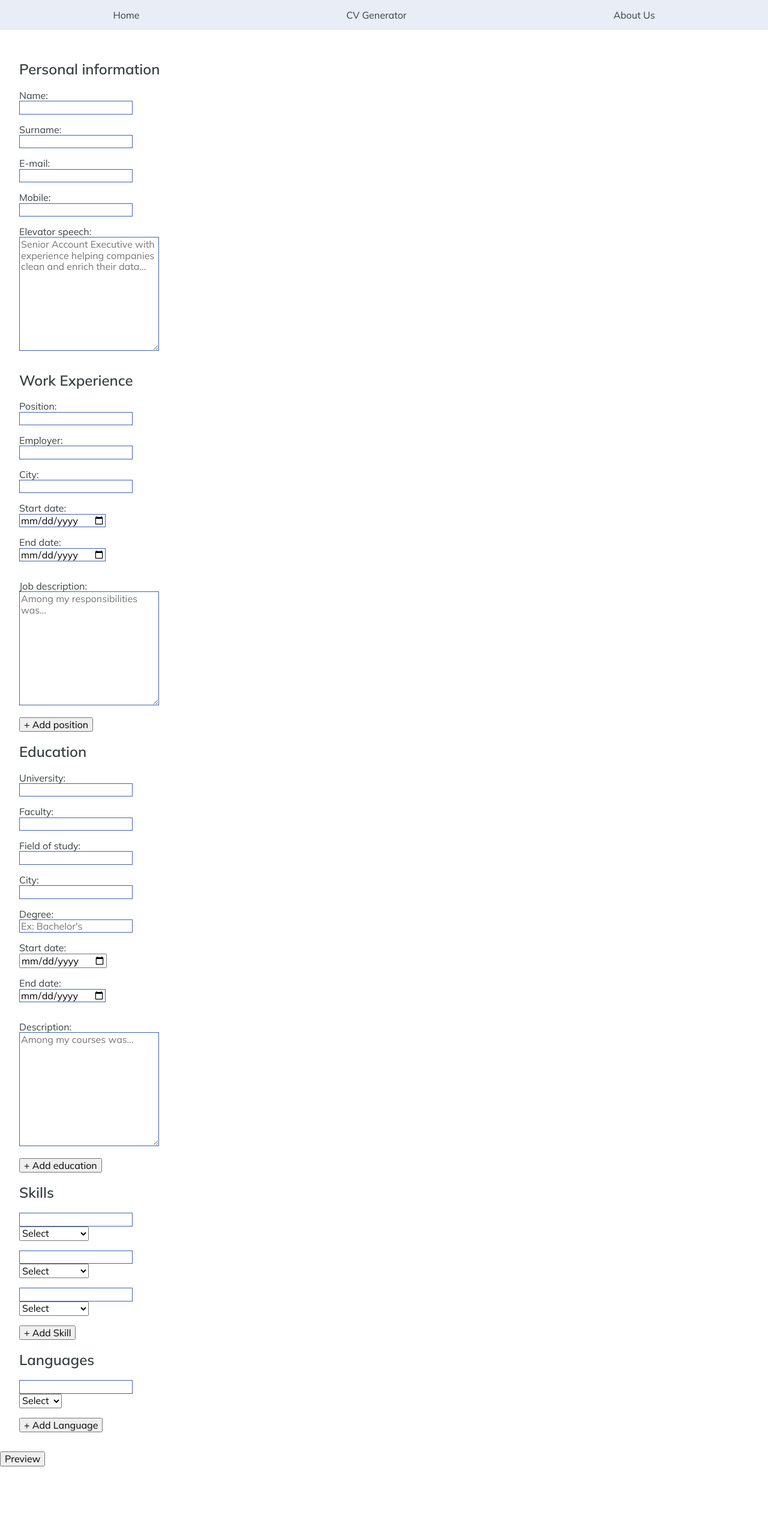
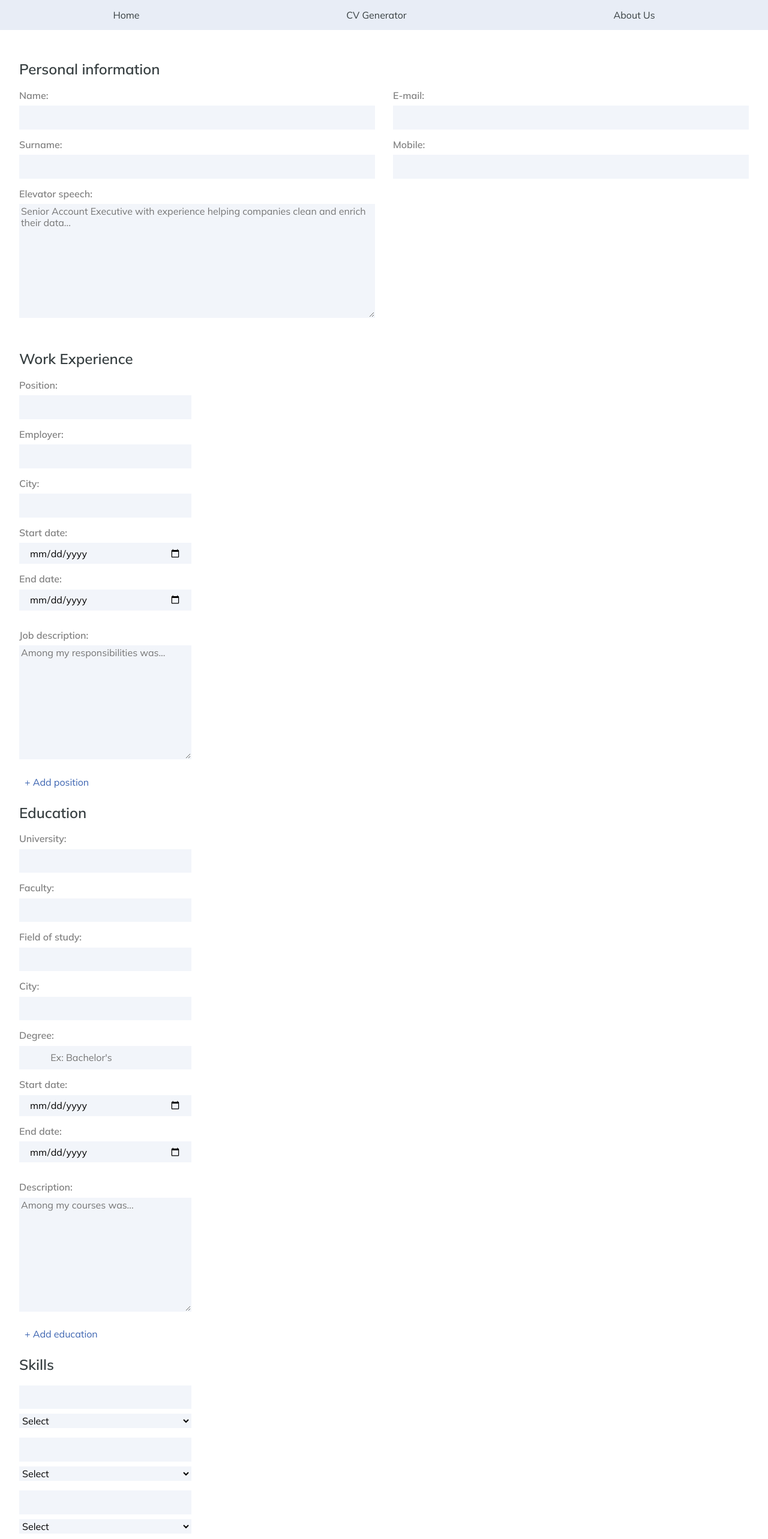
Before and after one commit to htmlena/cv-genius, a React (Create React App) app: page /cv-generator in a window 1280 px wide. Shown: the top 2566 px of the page at 60% size. Before the commit the page ends 2445 px from the top, so only its background shows below. Built offline with nearby package versions, Linux system fonts and the light colour scheme; what @react-pdf/renderer would draw is missing.

Commit message:
first breakpoints

```diff
--- a/src/components/Education/Education.jsx
+++ b/src/components/Education/Education.jsx
@@ -13,7 +13,7 @@ const Education = ({ education, setEducation }) => {
                 University:
               </label>
               <input
-                className="input"
+                className="input text-input"
                 type="text"
                 value={x.university}
                 onChange={(e) => {
@@ -30,7 +30,7 @@ const Education = ({ education, setEducation }) => {
                 Faculty:
               </label>
               <input
-                className="input"
+                className="input text-input"
                 type="text"
                 value={x.faculty}
                 onChange={(e) => {
@@ -47,7 +47,7 @@ const Education = ({ education, setEducation }) => {
                 Field of study:
               </label>
               <input
-                className="input"
+                className="input text-input"
                 type="text"
                 value={x.fieldOfStudy}
                 onChange={(e) => {
@@ -65,7 +65,7 @@ const Education = ({ education, setEducation }) => {
                 City:
               </label>
               <input
-                className="input"
+                className="input text-input"
                 type="text"
                 value={x.city}
                 onChange={(e) => {
@@ -83,7 +83,7 @@ const Education = ({ education, setEducation }) => {
                 Degree:
               </label>
               <input
-                className="input"
+                className="input text-input"
                 type="text"
                 value={x.degree}
                 onChange={(e) => {
@@ -101,8 +101,7 @@ const Education = ({ education, setEducation }) => {
                 Start date:
               </label>
               <input
-                className="input"
-                className="date-input"
+                className="input date-input"
                 type="date"
                 value={x.startDate}
                 onChange={(e) => {
@@ -154,6 +153,7 @@ const Education = ({ education, setEducation }) => {
 
       <div>
         <button
+          className="add-button"
           type="button"
           onClick={() => {
             const copiedEducation = [...education];
--- a/src/components/Generator/Generator.jsx
+++ b/src/components/Generator/Generator.jsx
@@ -96,6 +96,7 @@ const Generator = () => {
           </form>
           <div>
             <button
+              className="preview-button"
               onClick={() => {
                 if (previewVisible) {
                   setPreviewVisible(false);
--- a/src/components/Generator/style.scss
+++ b/src/components/Generator/style.scss
@@ -1,13 +1,20 @@
 .main-form-container {
   padding: 2rem;
+  display: flex;
+  flex-direction: column;
+  align-items: center;
 }
 
 .personal-info-container {
   margin-bottom: 2rem;
+  width: 100%;
 }
 
 .label-block {
   display: block;
+  color: gray;
+  margin-bottom: 0.5rem;
+  font-weight: 700;
 }
 
 .label-input-container {
@@ -16,6 +23,7 @@
 
 .date-input {
   margin: 0 0 1rem;
+  padding: 0.4rem 1rem;
 }
 
 .preview {
@@ -24,5 +32,70 @@
 }
 
 .input {
+  border: 1px solid #f2f5fa;
+  background-color: #f2f5fa;
+  width: 100%;
+}
+
+.text-input {
+  padding: 0.4rem 1.8rem;
+}
+
+.add-button {
+  padding: 0.5rem;
+  text-align: start;
+  border: 1px solid white;
+  background-color: white;
+  color: #3c64b1;
+  border-radius: 0.5rem;
+  font-weight: 400;
+}
+
+.add-button:hover,
+.add-button:focus {
+  cursor: pointer;
+  background-color: #f2f5fa;
+}
+
+.preview-button {
   border: 1px solid #3c64b1;
+  background-color: white;
+  color: #3c64b1;
+  border-radius: 0.5rem;
+  font-weight: 400;
+  padding: 1rem;
 }
+
+.preview-button:hover,
+.preview-button:focus {
+  cursor: pointer;
+  background-color: #3c64b1;
+  color: white;
+}
+
+@media (min-width: 375px) {
+  .text-input {
+    padding: 0.6rem 3.2rem;
+  }
+}
+
+@media (min-width: 688px) {
+  .main-form-container {
+    align-items: flex-start;
+  }
+
+  .personal-info-flex {
+    display: grid;
+    grid-template-columns: 1fr 1fr;
+    column-gap: 30px;
+  }
+
+  .name-surname-flex {
+  }
+
+  .email-mobile-flex {
+  }
+
+  .text-area-flex {
+  }
+}
--- a/src/components/Languages/Languages.jsx
+++ b/src/components/Languages/Languages.jsx
@@ -10,7 +10,7 @@ const Languages = ({ languageLevel, setLanguageLevel }) => {
           <div className="label-input-container">
             <label htmlFor="language"></label>
             <input
-              className="input"
+              className="input text-input"
               type="text"
               value={x.language}
               onChange={(e) => {
@@ -22,6 +22,7 @@ const Languages = ({ languageLevel, setLanguageLevel }) => {
 
             <label className="label-block" htmlFor="language"></label>
             <select
+              className="input"
               value={x.level}
               onChange={(e) => {
                 const oldLanguageLevel = [...languageLevel];
@@ -43,6 +44,7 @@ const Languages = ({ languageLevel, setLanguageLevel }) => {
       })}
       <div>
         <button
+          className="add-button"
           type="button"
           onClick={() => {
             const copiedLanguageLevel = [...languageLevel];
--- a/src/components/PersonalInfo/PersonalInfo.jsx
+++ b/src/components/PersonalInfo/PersonalInfo.jsx
@@ -15,14 +15,15 @@ const PersonalInfo = ({
 }) => {
   return (
     <div className="personal-info-container">
-      <div>
       <h2>Personal information</h2>
+      <div className="personal-info-flex">
+        <div name-surname-flex>
           <div className="label-input-container">
             <label className="label-block" htmlFor="name">
               Name:
             </label>
             <input
-            className="input"
+              className="input text-input"
               type="text"
               value={userName}
               onChange={(e) => setUserName(e.target.value)}
@@ -31,13 +32,13 @@ const PersonalInfo = ({
               required
             />
           </div>
-      </div>
+
           <div className="label-input-container">
             <label className="label-block" htmlFor="surname">
               Surname:
             </label>
             <input
-          className="input"
+              className="input text-input"
               type="text"
               value={userSurname}
               onChange={(e) => setUserSurname(e.target.value)}
@@ -46,12 +47,14 @@ const PersonalInfo = ({
               required
             />
           </div>
+        </div>
+        <div className="email-mobile-flex">
           <div className="label-input-container">
             <label className="label-block" htmlFor="email">
               E-mail:
             </label>
             <input
-          className="input"
+              className="input text-input"
               type="email"
               value={userEmail}
               onChange={(e) => setUserEmail(e.target.value)}
@@ -65,7 +68,7 @@ const PersonalInfo = ({
               Mobile:
             </label>
             <input
-          className="input"
+              className="input text-input"
               type="tel"
               value={userMobile}
               onChange={(e) => setUserMobile(e.target.value)}
@@ -74,7 +77,8 @@ const PersonalInfo = ({
               required
             />
           </div>
-      <div>
+        </div>
+        <div className="text-area-flex">
           <label className="label-block" htmlFor="elevator-speech">
             Elevator speech:
           </label>
@@ -90,6 +94,7 @@ const PersonalInfo = ({
           ></textarea>
         </div>
       </div>
+    </div>
   );
 };
 
--- a/src/components/Skills/Skills.jsx
+++ b/src/components/Skills/Skills.jsx
@@ -11,7 +11,7 @@ const Skills = ({ skillLevel, setSkillLevel }) => {
             <label htmlFor="skills"></label>
 
             <input
-              className="input"
+              className="input text-input"
               type="text"
               value={x.skill}
               onChange={(e) => {
@@ -24,6 +24,7 @@ const Skills = ({ skillLevel, setSkillLevel }) => {
 
             <label className="label-block" htmlFor="skills"></label>
             <select
+              className="input"
               value={x.level}
               onChange={(e) => {
                 const oldSkillLevel = [...skillLevel];
@@ -45,6 +46,7 @@ const Skills = ({ skillLevel, setSkillLevel }) => {
       })}
       <div>
         <button
+          className="add-button"
           type="button"
           onClick={() => {
             const copiedSkillLevel = [...skillLevel];
--- a/src/components/WorkExperience/WorkExperience.jsx
+++ b/src/components/WorkExperience/WorkExperience.jsx
@@ -13,7 +13,7 @@ const WorkExperience = ({ workExperience, setWorkExperience }) => {
                 Position:
               </label>
               <input
-                className="input"
+                className="input text-input"
                 type="text"
                 value={x.position}
                 onChange={(e) => {
@@ -31,7 +31,7 @@ const WorkExperience = ({ workExperience, setWorkExperience }) => {
                 Employer:
               </label>
               <input
-                className="input"
+                className="input text-input"
                 type="text"
                 value={x.company}
                 onChange={(e) => {
@@ -49,7 +49,7 @@ const WorkExperience = ({ workExperience, setWorkExperience }) => {
                 City:
               </label>
               <input
-                className="input"
+                className="input text-input"
                 type="text"
                 value={x.city}
                 onChange={(e) => {
@@ -119,6 +119,7 @@ const WorkExperience = ({ workExperience, setWorkExperience }) => {
 
       <div>
         <button
+          className="add-button"
           type="button"
           onClick={() => {
             const copiedWorkExperience = [...workExperience];
```
Lines whose indentation alone changed are shown as unchanged.
